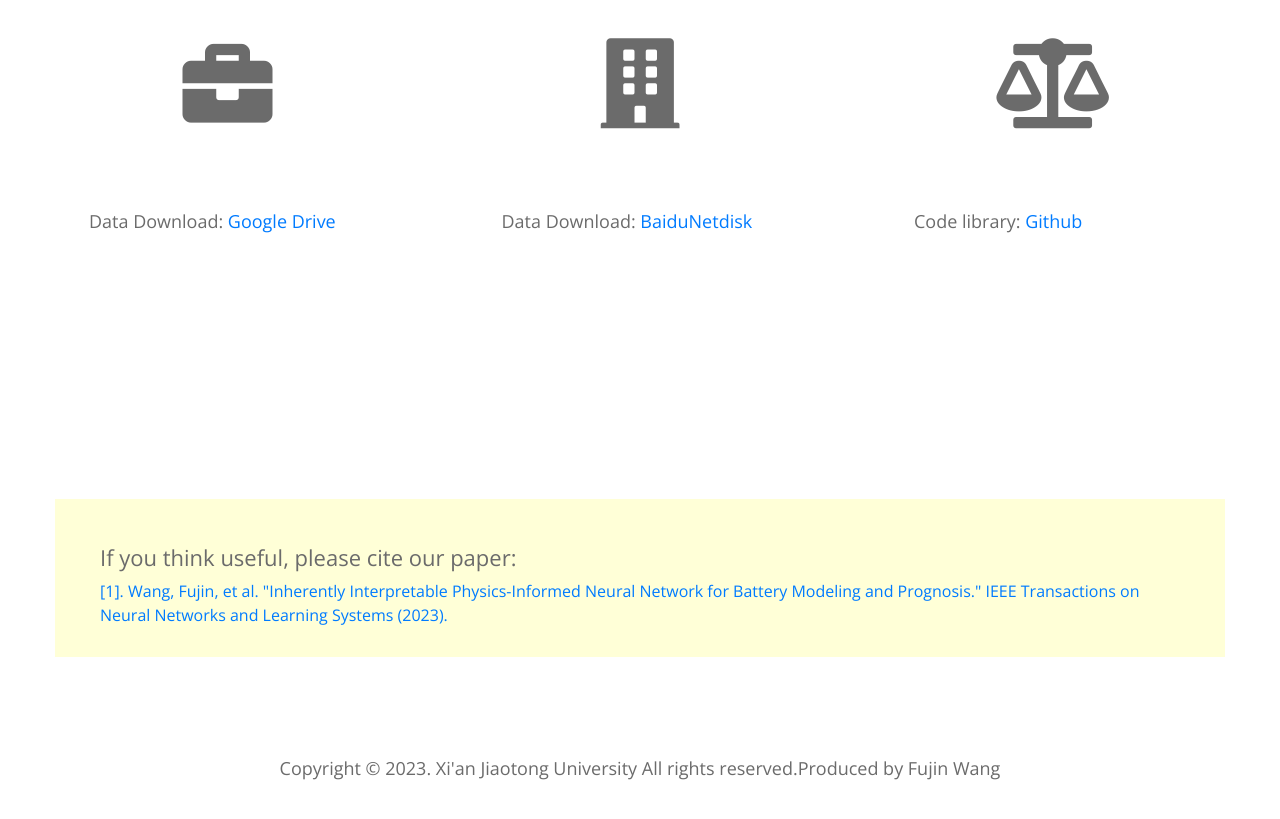
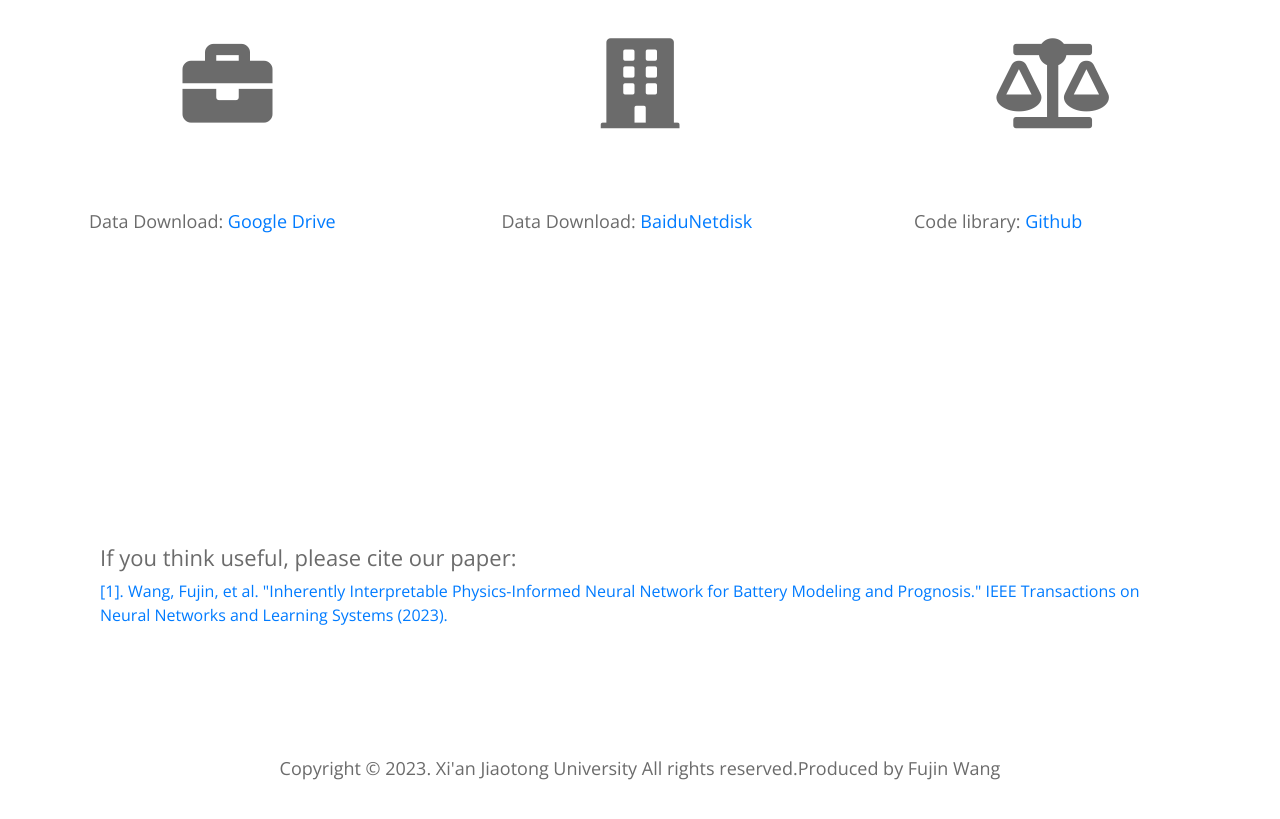
Before and after one commit to wang-fujin/wang-fujin.github.io, a plain HTML site: page index.html in a window 1280 px wide. Shown: the part 4560-5379 px from the top of the page. Drawn offline with nearby package versions, Linux system fonts and the light colour scheme.

Commit message:
Update templatemo-style.css

```diff
--- a/css/templatemo-style.css
+++ b/css/templatemo-style.css
@@ -344,7 +344,7 @@ p {
 
 /* 添加自定义样式来调整表单和文字大小 */
 .tm-bg-citation{
-  background-color: rgba(255, 255, 205, 0.8);
+  background-color: rgba(255, 255, 255, 0.8);
   width: 100% !important;
   max-width: 1500px;
  padding: 20px;
```
